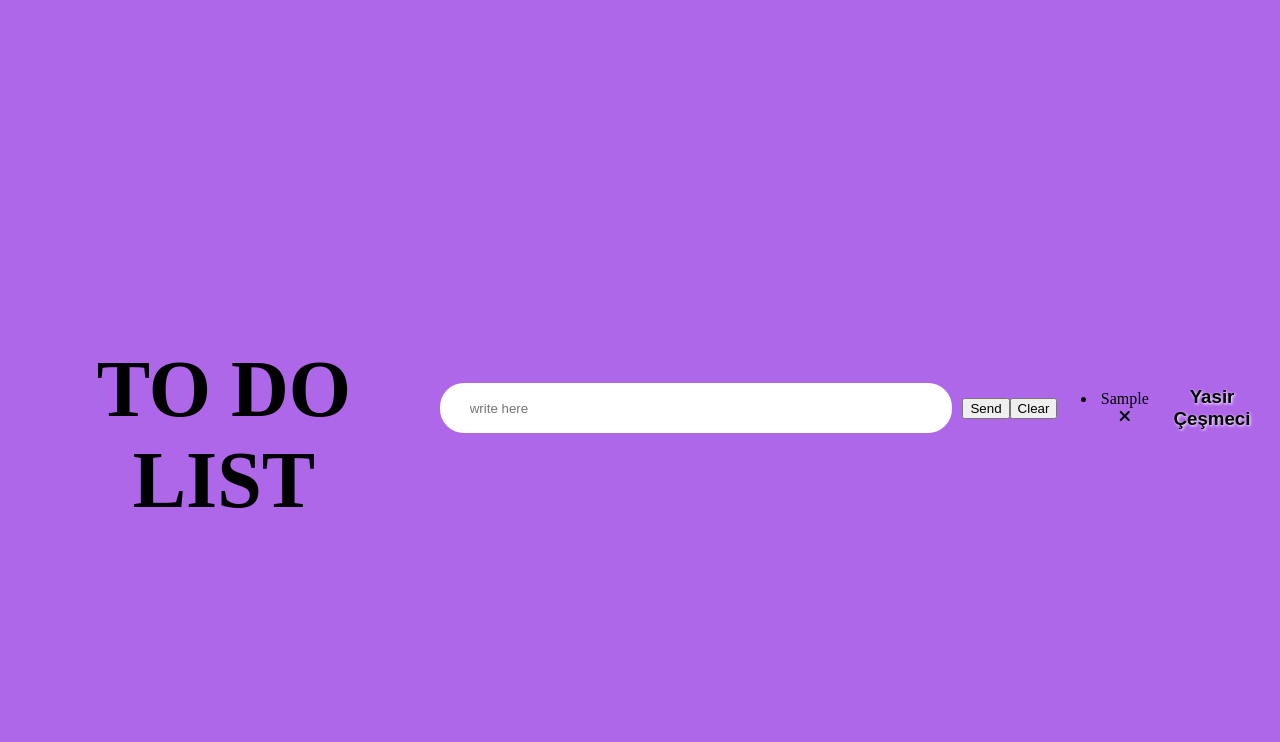
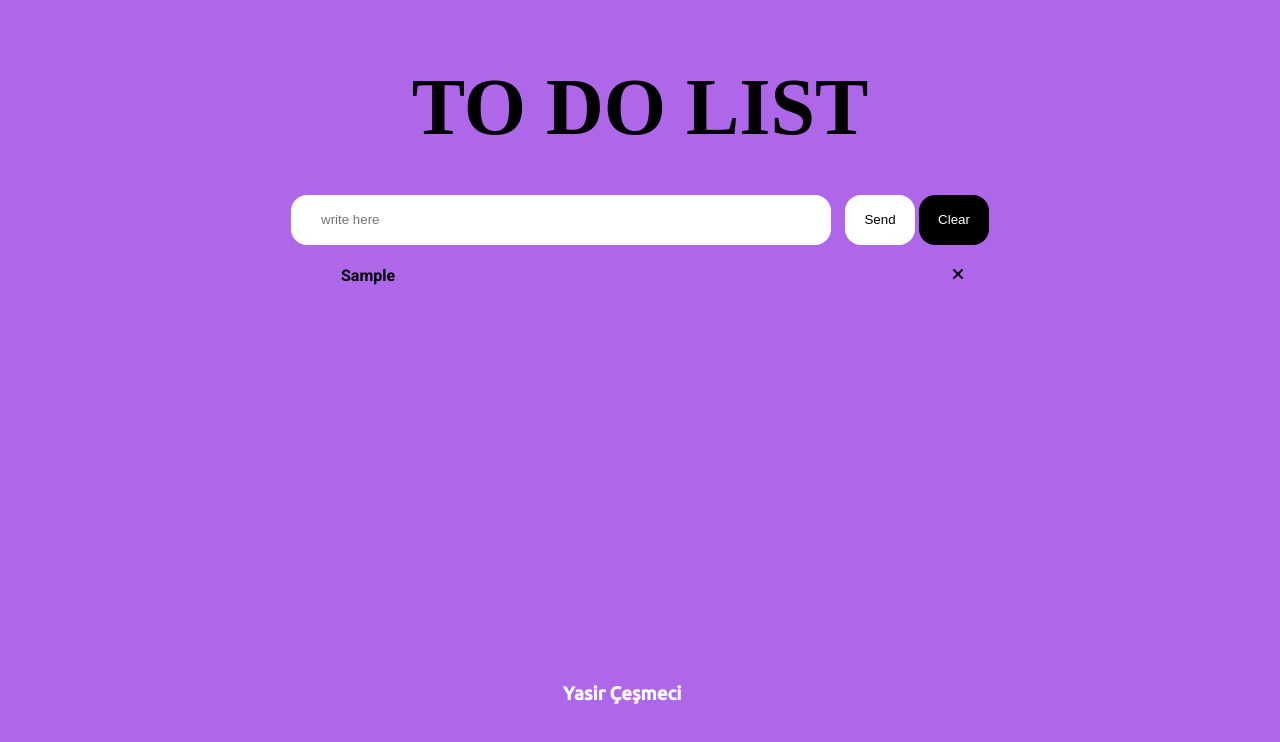
Before and after one commit to sirosiyasir/to-do-list, a plain HTML site: page toDoList/index.html in a window 1280 px wide. Both pictures are taken after typing "Sample" into the empty fields and a click on the button "Send". Drawn offline with Linux system fonts and the light colour scheme.

Commit message:
Add; li style, button style, i, h3

```diff
--- a/toDoList/css/styles.css
+++ b/toDoList/css/styles.css
@@ -1,24 +1,23 @@
+@import url("https://fonts.googleapis.com/css2?family=Roboto:wght@400;700&family=Ubuntu:wght@500&display=swap");
+
 body {
   background-color: hsl(273, 75%, 66%);
   text-align: center;
+  overflow: hidden;
 }
 
-#firstButton {
-  margin-top: 2px;
-  width: 70px;
-  height: 50px;
-  border-radius: 1.5rem;
-  border-style: none;
+/* elements */
+h1 {
+  font-size: 80px;
+  margin-bottom: 40px;
 }
 
 h3 {
-  text-shadow: 1px 1px 3px white;
-  font-family: 'Rubik', sans-serif;
-}
-
-h1 {
-  font-size: 80px;
-  margin-bottom: 0;
+  color: #fff;
+  font-family: "Ubuntu", sans-serif;
+  position: absolute;
+  top: 41rem;
+  left: 17rem;
 }
 
 input {
@@ -26,14 +25,53 @@ input {
   margin-right: 10px;
   width: 500px;
   height: 50px;
-  border-radius: 1.5rem;
+  border-radius: 1rem;
   border-style: none;
   margin-top: 0;
+  outline: none;
 }
 
+li {
+  list-style-type: none;
+  font-family: "Roboto", sans-serif;
+  font-weight: 700;
+  cursor: pointer;
+  text-align: left;
+  border-radius: 1.5rem;
+  padding: 5px;
+  padding-left: 10px;
+}
+
+i {
+  position: absolute;
+  right: 25px;
+}
+
+/* class names */
+
 .container {
-  min-height: 100vh;
-  display: flex;
-  justify-content: center;
-  align-items: center;
+  position: relative;
+  display: inline-block;
 }
+
+.li-background {
+  background-image: radial-gradient(#af27e6, #c8c5c9);
+}
+/* id selector */
+#clearButton {
+  background-color: #000;
+  color: #fff;
+}
+
+#clearButton,
+#sendButton {
+  margin-top: 2px;
+  width: 70px;
+  height: 50px;
+  border-radius: 1rem;
+  border-style: none;
+}
+
+#sendButton {
+  background-color: #fff;
+}
```
